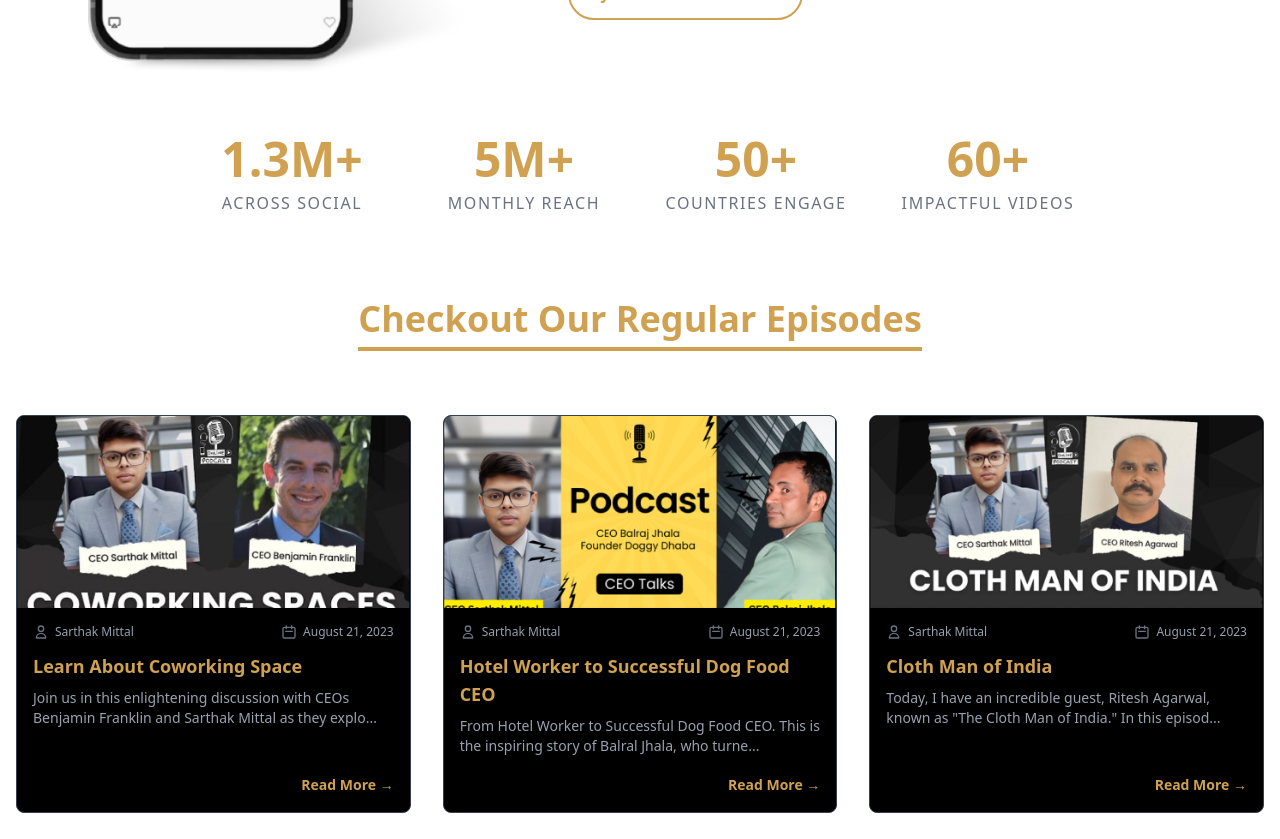
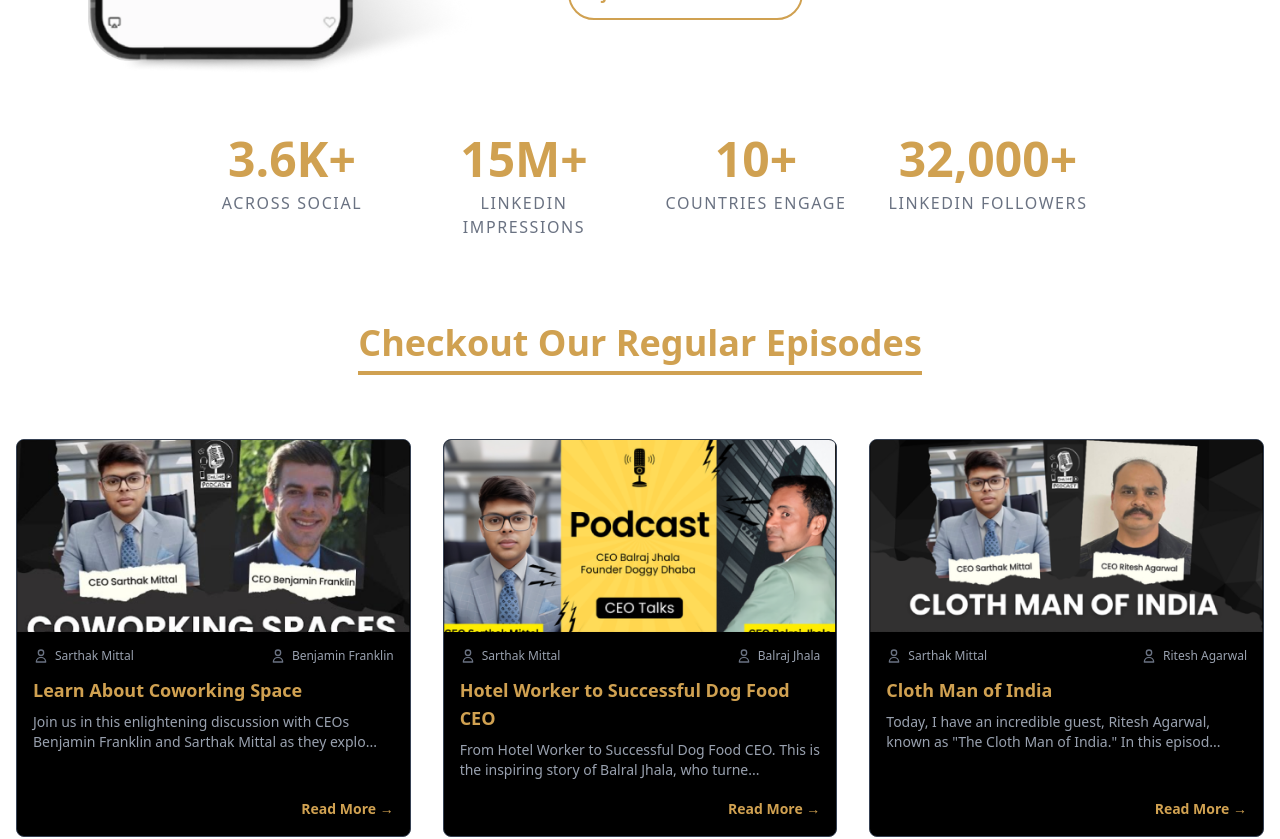
Before and after one commit to Imayankparadkar/mittal_alliance_project3, a React (Vite) app: page /podcasts in a window 1280 px wide. Shown: the part 1620-2459 px from the top of the page. Built offline with nearby package versions, Linux system fonts and the light colour scheme.

Commit message:
Your commit message here

```diff
--- a/src/Components/Core/Footer/Footer.jsx
+++ b/src/Components/Core/Footer/Footer.jsx
@@ -1,12 +1,34 @@
 import React from "react";
-import { MessageSquareText } from "lucide-react";
+import { ArrowUp } from "lucide-react"; // ✨ 1. Import the ArrowUp icon
+import { Link } from "react-router-dom";
 
 const Footer = () => {
+  const pages = [
+    { name: "Home", path: "/" },
+    { name: "Services", path: "/services" },
+    { name: "Blog Insight", path: "/blogs" },
+    { name: "Contact", path: "/contact" },
+  ];
+
+  const companyLinks = [{ name: "Careers", path: "/careers" }];
+
+  // ✨ 2. Create a function to handle scrolling to the top
+  const scrollToTop = () => {
+    window.scrollTo({
+      top: 0,
+      behavior: "smooth", // for a smooth scrolling animation
+    });
+  };
+
   return (
     <footer className="bg-black text-white py-10 px-4 sm:px-20 relative">
       <div className="absolute top-5 right-5 sm:top-10 sm:right-10">
-        <div className="bg-[#D0A151] rounded-lg w-12 h-12 flex items-center justify-center cursor-pointer hover:scale-105 transition">
-          <MessageSquareText className="text-black " />
+        {/* ✨ 3. Add the onClick event and swap the icon */}
+        <div
+          className="bg-[#D0A151] rounded-lg w-12 h-12 flex items-center justify-center cursor-pointer hover:scale-105 transition"
+          onClick={scrollToTop} // Add the click handler here
+        >
+          <ArrowUp className="text-black" /> {/* Use the new icon */}
         </div>
       </div>
 
@@ -22,8 +44,7 @@ const Footer = () => {
                 fill="none"
                 xmlns="http://www.w3.org/2000/svg"
               >
-                {/* SVG paths remain the same */}
-                 <g clipPath="url(#clip0_376_2845)">
+                <g clipPath="url(#clip0_376_2845)">
                   <path
                     d="M20 23.332C25.5228 23.332 30 18.8549 30 13.332C30 7.80918 25.5228 3.33203 20 3.33203C14.4772 3.33203 10 7.80918 10 13.332C10 18.8549 14.4772 23.332 20 23.332Z"
                     stroke="#D0A151"
@@ -57,36 +78,27 @@ const Footer = () => {
           </p>
         </div>
 
-        {/* Wrapper for Pages and Company to control mobile layout */}
+        {/* Wrapper for Pages and Company */}
         <div className="grid grid-cols-2 gap-8 md:contents">
           {/* Pages Section */}
-          {/* ✨ MODIFICATION: Added text-center for mobile, text-left for desktop */}
           <div className="text-center md:text-left">
             <h3 className="text-lg font-bold mb-4">Pages</h3>
             <ul className="space-y-2 text-gray-300 text-sm">
-              {[
-                "Home",
-                "Services",
-                "Courses",
-                "Blog Insight",
-                "Contact",
-                "Term & Condition",
-              ].map((page, i) => (
+              {pages.map((page, i) => (
                 <li key={i} className="hover:text-[#CC9A48] cursor-pointer">
-                  {page}
+                  <Link to={page.path}>{page.name}</Link>
                 </li>
               ))}
             </ul>
           </div>
 
           {/* Company Section */}
-          {/* ✨ MODIFICATION: Added text-center for mobile, text-left for desktop */}
           <div className="text-center md:text-left">
             <h3 className="text-lg font-bold mb-4">Company</h3>
             <ul className="space-y-2 text-gray-300 text-sm">
-              {["Careers", "Support", "Price & Plans"].map((company, i) => (
+              {companyLinks.map((link, i) => (
                 <li key={i} className="hover:text-[#CC9A48] cursor-pointer">
-                  {company}
+                  <Link to={link.path}>{link.name}</Link>
                 </li>
               ))}
             </ul>
@@ -113,7 +125,7 @@ const Footer = () => {
         </div>
       </div>
 
-      {/* Improved responsive layout for the copyright section */}
+      {/* Copyright Section */}
       <div className="border-t border-gray-700 mt-10 pt-5 flex flex-col sm:flex-row sm:justify-between items-center gap-4">
         <p className="text-[10px] sm:text-sm text-gray-300 text-center sm:text-left">
           Copyright By ©{" "}
--- a/src/Components/Core/Header/Header.jsx
+++ b/src/Components/Core/Header/Header.jsx
@@ -60,6 +60,7 @@ const Header = () => {
                 {/* Desktop Navigation (conditional on home page) */}
                 {isHome && (
                     <nav className="hidden md:flex items-center cursor-pointer space-x-14 text-white/80 font-medium">
+                        <Link to="/" style={{ textDecoration: 'none' }} className="text-white hover:text-white" onClick={() => setIsOpen(false)}>Home</Link>
                         <Link to="/blogs" style={{ textDecoration: 'none' }} className="text-white/80 hover:text-white">Blogs</Link>
                         <Link to="/events" style={{ textDecoration: 'none' }} className="text-white/80 hover:text-white">Events</Link>
                         <Link to="/podcasts" style={{ textDecoration: 'none' }} className="text-white/80 hover:text-white">Podcasts</Link>
@@ -119,6 +120,7 @@ const Header = () => {
                     {/* Mobile Navigation (conditional on home page) */}
                     {isHome && (
                         <nav className="flex flex-col items-center space-y-6 text-white text-lg font-semibold">
+                            <Link to="/" style={{ textDecoration: 'none' }} className="text-white hover:text-white" onClick={() => setIsOpen(false)}>Home</Link>
                             <Link to="/blogs" style={{ textDecoration: 'none' }} className="text-white hover:text-white" onClick={() => setIsOpen(false)}>Blogs</Link>
                             <Link to="/events" style={{ textDecoration: 'none' }} className="text-white hover:text-white" onClick={() => setIsOpen(false)}>Events</Link>
                             <Link to="/podcasts" style={{ textDecoration: 'none' }} className="text-white hover:text-white" onClick={() => setIsOpen(false)}>Podcasts</Link>
--- a/src/Components/Core/Header/Header_New.jsx
+++ b/src/Components/Core/Header/Header_New.jsx
@@ -8,6 +8,7 @@ const Header_New = () => {
 
     // Centralize navigation links for easier management
     const navLinks = [
+        { href: "/", label: "Home" },
         { href: "/blogs", label: "Blogs" },
         { href: "/events", label: "Events" },
         { href: "/podcasts", label: "Podcasts" },
--- a/src/Components/PodcastCard.jsx
+++ b/src/Components/PodcastCard.jsx
@@ -3,7 +3,7 @@ import React, { useState } from 'react';
 const PodcastCard = () => {
     const [podcasts] = useState([
         {
-            image: "/Core/Gradient.png",
+            image: "/Blog/blog 8.png",
             name: "John Doe",
             date: "2025-07-15",
             podcastTitle: "Building Startups That Last",
@@ -12,7 +12,7 @@ const PodcastCard = () => {
             podcastLink: "#",
         },
         {
-            image: "/Core/Gradient.png",
+            image: "/Blog/blog 6.png",
             name: "Priya Sharma",
             date: "2025-07-10",
             podcastTitle: "Leadership in the Digital Age",
@@ -21,7 +21,7 @@ const PodcastCard = () => {
             podcastLink: "#",
         },
         {
-            image: "/Core/Gradient.png",
+            image: "/Blog/blog 10.png",
             name: "Arjun Mehta",
             date: "2025-06-28",
             podcastTitle: "The Art of Effective Communication",
--- a/src/Pages/Careers.jsx
+++ b/src/Pages/Careers.jsx
@@ -52,9 +52,11 @@ const Careers = () => {
                         As a part of our team, you'll work alongside industry experts and thought leaders, contribute to breakthrough projects, and participate in initiatives aimed at transforming industries. We are dedicated to fostering a collaborative culture where every voice is valued and every contribution counts. Explore the possibilities with Mittal Alliance and take the next step in your career journey.
                     </p>
 
-                    {/* Button */}
+                    {/* Button -- MODIFIED HERE */}
                     <a
-                        href="#"
+                        href="https://mittalalliance.com/career/"
+                        target="_blank"
+                        rel="noopener noreferrer"
                         className="mt-8 inline-block bg-[#D0A151] text-white font-bold px-8 py-3 hover:bg-opacity-90 transition-colors"
                     >
                         EXPLORE CAREER OPPORTUNITIES
--- a/src/Pages/FrameworkBad.jsx
+++ b/src/Pages/FrameworkBad.jsx
@@ -63,7 +63,7 @@ const FrameworkGood = () => {
                     <div>
                         <img
                             src="/ConsistentMatrix/border.png"
-                            className="sm:w-[1230px] w-full mt-2"
+                            className="sm:w-[1230px] w-full mt-2 mx-auto "
                             alt="Border"
                         />
                     </div>
--- a/src/Pages/History.jsx
+++ b/src/Pages/History.jsx
@@ -152,11 +152,6 @@ const History = () => {
                                 </div>
                             ))}
                         </div>
-                         <div className="mt-8 text-center">
-                            <a href="#journey" className="inline-block px-8 py-3 sm:px-10 border-2 border-amber-400 text-amber-400 rounded-full hover:bg-amber-400 hover:text-black transition-all duration-300 font-semibold tracking-wider text-sm sm:text-base">
-                                VIEW ENTIRE JOURNEY
-                            </a>
-                        </div>
                     </div>
                 </div>
 
--- a/src/Pages/Podcasts.jsx
+++ b/src/Pages/Podcasts.jsx
@@ -32,8 +32,8 @@ const PodcastCard = ({ id, imgSrc, title, description, host, date }) => (
           {host}
         </span>
         <span className="flex items-center">
-          <svg xmlns="http://www.w3.org/2000/svg" className="h-4 w-4 mr-1.5 text-gray-500" fill="none" viewBox="0 0 24 24" stroke="currentColor" strokeWidth={2}>
-            <path strokeLinecap="round" strokeLinejoin="round" d="M8 7V3m8 4V3m-9 8h10M5 21h14a2 2 0 002-2V7a2 2 0 00-2-2H5a2 2 0 00-2 2v12a2 2 0 002 2z" />
+        <svg xmlns="http://www.w3.org/2000/svg" className="h-4 w-4 mr-1.5 text-gray-500" fill="none" viewBox="0 0 24 24" stroke="currentColor" strokeWidth={2}>
+            <path strokeLinecap="round" strokeLinejoin="round" d="M16 7a4 4 0 11-8 0 4 4 0 018 0zM12 14a7 7 0 00-7 7h14a7 7 0 00-7-7z" />
           </svg>
           {date}
         </span>
@@ -89,10 +89,10 @@ const AnimatedStat = ({ value }) => {
 
 const Podcasts = () => {
   const stats = [
-    { value: "1.3M+", label: "ACROSS SOCIAL" },
-    { value: "5M+", label: "MONTHLY REACH" },
-    { value: "50+", label: "COUNTRIES ENGAGE" },
-    { value: "60+", label: "IMPACTFUL VIDEOS" },
+    { value: "3.6K+", label: "ACROSS SOCIAL" },
+    { value: "15M+", label: "LINKEDIN IMPRESSIONS" },
+    { value: "10+", label: "COUNTRIES ENGAGE" },
+    { value: "32000+", label: "LINKEDIN FOLLOWERS" },
   ];
 
   return (
@@ -144,7 +144,7 @@ const Podcasts = () => {
             </p>
 
             <div className="mt-4 md:mt-6 flex flex-col items-start gap-4 md:gap-6">
-              {/* --- YOUTUBE LINK MODIFIED HERE --- */}
+              {/* --- YOUTUBE LINK --- */}
               <a
                 href="https://www.youtube.com/@mittalspeaks/videos"
                 target="_blank"
@@ -158,9 +158,15 @@ const Podcasts = () => {
                 />
                 <span className="text-xl md:text-3xl font-bold">YouTube</span>
               </a>
-              <button className="border-2 border-[rgba(208,161,81,1)] text-[rgba(208,161,81,1)] font-bold py-2 px-4 md:py-3 md:px-8 text-sm md:text-base rounded-full hover:bg-[rgba(208,161,81,1)] hover:text-white transition-colors duration-300">
+              {/* --- MODIFIED BUTTON --- */}
+              <a
+                href="https://calendar.app.google/HRCNH5eECSNPr8tC7"
+                target="_blank"
+                rel="noopener noreferrer"
+                className="border-2 border-[rgba(208,161,81,1)] text-[rgba(208,161,81,1)] font-bold py-2 px-4 md:py-3 md:px-8 text-sm md:text-base rounded-full hover:bg-[rgba(208,161,81,1)] hover:text-white transition-colors duration-300 inline-block"
+              >
                 JOIN FOR A PODCAST
-              </button>
+              </a>
             </div>
           </div>
         </section>
--- a/src/data/podcastData.js
+++ b/src/data/podcastData.js
@@ -9,7 +9,7 @@ export const blogPosts = [
       title: "Learn About Coworking Space",
       alt: "Learn About Coworking Space",
       host: "Sarthak Mittal",
-      date: "August 21, 2023",
+      date: "Benjamin Franklin",
       content: "Join us in this enlightening discussion with CEOs Benjamin Franklin and Sarthak Mittal as they explore the future of work, the rise of collaborative environments, and how coworking spaces are shaping the modern professional landscape.",
       videoUrl: "https://www.youtube.com/embed/47G9_hVMaR4"
   },
@@ -19,7 +19,7 @@ export const blogPosts = [
       title: "Hotel Worker to Successful Dog Food CEO",
       alt: "Hotel Worker to Successful Dog Food CEO",
       host: "Sarthak Mittal",
-      date: "August 21, 2023",
+      date: "Balraj Jhala",
       content: "From Hotel Worker to Successful Dog Food CEO. This is the inspiring story of Balral Jhala, who turned his passion for pets into a thriving business. An incredible journey of perseverance and entrepreneurial spirit, hosted by CEO Sarthak Mittal.",
       videoUrl: "https://www.youtube.com/embed/wfH7XaW-GQM"
   },
@@ -29,7 +29,7 @@ export const blogPosts = [
       title: "Cloth Man of India",
       alt: "Cloth Man of India",
       host: "Sarthak Mittal",
-      date: "August 21, 2023",
+      date: "Ritesh Agarwal",
       content: 'Today, I have an incredible guest, Ritesh Agarwal, known as "The Cloth Man of India." In this episode, we dive into his journey of creating a sustainable textile empire and his mission to revive traditional Indian fabrics.',
       videoUrl: "https://www.youtube.com/embed/Y7crd5wX8tk"
   },
@@ -39,7 +39,7 @@ export const blogPosts = [
       title: "Bad Talks",
       alt: "Bad Talks with Soham Mandal",
       host: "Sarthak Mittal",
-      date: "August 21, 2023",
+      date: "Soham Mandal",
       content: "Join host Sarthak Mittal in this exciting podcast episode as he sits down with CEO Soham Mandal, who defied the odds to build a successful tech company from the ground up. A story of resilience and innovation.",
       videoUrl: "https://www.youtube.com/embed/fU48A__6H4Y"
   },
@@ -49,7 +49,7 @@ export const blogPosts = [
       title: "India's Youngest Coder & Founder",
       alt: "India's Youngest Coder & Founder",
       host: "Sarthak Mittal",
-      date: "August 21, 2023",
+      date: "Anshul Soni",
       content: "Join us as we delve into the remarkable journey of a 13-year-old coder and founder who is taking the tech world by storm. Learn about his inspirations, challenges, and vision for the future.",
       videoUrl: "https://www.youtube.com/embed/UjfxAokbdow"
   },
@@ -59,7 +59,7 @@ export const blogPosts = [
       title: "Setback to CEO",
       alt: "Setback to CEO with Kaushal Modi",
       host: "Sarthak Mittal",
-      date: "August 21, 2023",
+      date: "Kaushal Modi",
       content: "Hey everyone, CEO Sarthak here with another inspiring podcast episode! Today, I have an incredible guest, Kaushal Modi, who shares his powerful story of overcoming setbacks to become a successful CEO.",
       videoUrl: "https://www.youtube.com/embed/A8CQCRupRGY"
   },
@@ -69,7 +69,7 @@ export const blogPosts = [
       title: "Becoming a Successful Legal Entrepreneur",
       alt: "Becoming a Successful Legal Entrepreneur",
       host: "Sarthak",
-      date: "August 21, 2023",
+      date: "Akhil Mishra",
       content: "In this episode, we dive into the journey of Akhil Mishra, the co-founder of MTLegal Team, and explore what it takes to build a successful venture in the competitive legal industry.",
       videoUrl: "https://www.youtube.com/embed/XEiOWuwgypE"
   },
@@ -79,7 +79,7 @@ export const blogPosts = [
       title: "The Man Simplifying AI for Human",
       alt: "The Man Simplifying AI for Human",
       host: "Sarthak Mittal",
-      date: "August 21, 2023",
+      date: "Kartik Sharma",
       content: "Host Sarthak Mittal sits down with Kartik Sharma, a leading AI innovator, to explore his journey of over 15 years in technology and his mission to make artificial intelligence accessible and understandable for everyone.",
       videoUrl: "https://www.youtube.com/embed/f5yXBpsBPc8"
   },
@@ -89,7 +89,7 @@ export const blogPosts = [
       title: "Sahil Kumar Nagpal: Transforming Lives with Holistic Wellness",
       alt: "Sahil Kumar Nagpal: Transforming Lives with Holistic Wellness",
       host: "Sarthak Mittal",
-      date: "August 21, 2023",
+      date: "Sahil Kumar Nagpal",
       content: "Sahil Kumar Nagpal, a celebrated life coach, author, and founder of Optimum Living Media, integrates ancient wisdom with modern science to help individuals achieve holistic wellness and personal growth.",
       videoUrl: "https://www.youtube.com/embed/xf2W-eZnKuc"
   },
@@ -99,7 +99,7 @@ export const blogPosts = [
       title: "The Exceptional Man Working for Animals",
       alt: "The Exceptional Man Working for Animals",
       host: "Sarthak Mittal",
-      date: "August 21, 2023",
+      date: " Sidhant Sharma",
       content: "Sidhant Sharma, a seasoned entrepreneur and founder of Futry Friends Alliance, shares his journey of blending business innovation with a deep commitment to animal welfare.",
       videoUrl: "https://www.youtube.com/embed/rzQ7cgD2A78"
   },
@@ -109,7 +109,7 @@ export const blogPosts = [
       title: "Abhisek Mishra, India's Innovator in Drone Technology",
       alt: "Abhisek Mishra, India's Innovator in Drone Technology",
       host: "Sarthak Mittal",
-      date: "August 21, 2023",
+      date: "Abhisek Mishra",
       content: "CEO Sarthak Mittal hosts Abhisek Mishra, CEO of Pisary Technology and a trailblazer in drone innovation, to discuss the future of aerial technology in India.",
       videoUrl: "https://www.youtube.com/embed/T-Nu4o5rDZY"
   },
@@ -119,7 +119,7 @@ export const blogPosts = [
       title: "HR Leadership and Strategic Insights",
       alt: "HR Leadership and Strategic Insights",
       host: "Sarthak Mittal",
-      date: "August 21, 2023",
+      date: "Mitesh Khandelwal",
       content: "CEO Sarthak Mittal hosts Mitesh Khandelwal, an HR innovator and business strategist on BAD TALKS 2024, to discuss the evolving role of human resources in modern organizations.",
       videoUrl: "https://www.youtube.com/embed/85tJHeYJexM"
   },
@@ -129,7 +129,7 @@ export const blogPosts = [
       title: "From New York to India Just for Business",
       alt: "From New York to India Just for Business",
       host: "Sarthak Mittal",
-      date: "August 21, 2023",
+      date: "Banjamin Franklin",
       content: "Benjamin Franklin, a visionary entrepreneur from New York, travels to India to explore business opportunities and foster international collaboration. A story of global ambition.",
       videoUrl: "https://www.youtube.com/embed/2IIIEQQLizo"
   },
@@ -139,7 +139,7 @@ export const blogPosts = [
       title: "From Student to CEO & Youth Leader",
       alt: "From Student to CEO & Youth Leader",
       host: "Sarthak Mittal",
-      date: "August 21, 2023",
+    //   date: "August 21, 2023",
       content: "Sarthak Mittal, an innovative entrepreneur from Indore, has risen from the challenges of his family's financial collapse to build a legacy of his own as a CEO and youth leader.",
       videoUrl: "https://www.youtube.com/embed/zVlodSN6_9Y"
   },
@@ -149,7 +149,7 @@ export const blogPosts = [
       title: "How to make big in Space Tech?",
       alt: "How to make big in Space Tech?",
       host: "Sarthak Mittal",
-      date: "August 21, 2023",
+    //   date: "August 21, 2023",
       content: "A prominent CEO at the helm of the space Technology industry sheds light on the challenges and opportunities in this dynamic field, offering insights for aspiring entrepreneurs.",
       videoUrl: "https://www.youtube.com/embed/VhwRnX-0ncc"
   },
```
Also changed, not shown: src/Pages/ResultConsistent.jsx (+28 -11 lines), src/Pages/ServiceDetails.jsx (+13 -4 lines).
